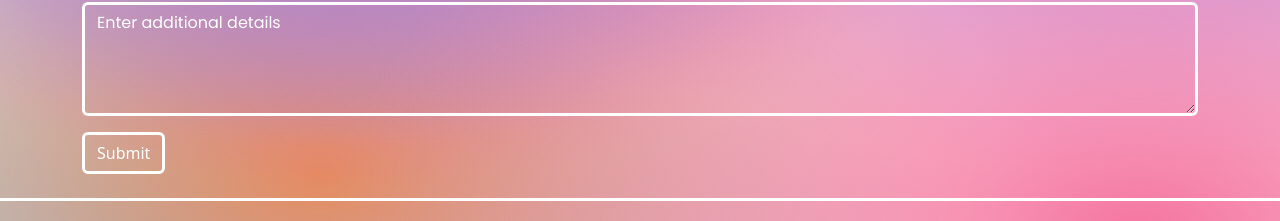
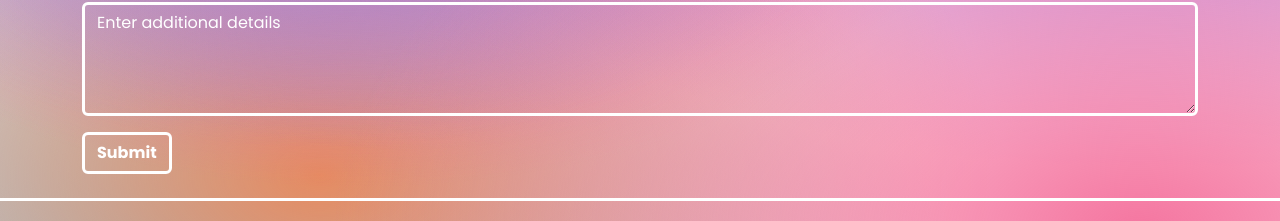
Before and after one commit to Calmcat1/graphix-central-v2, a React (Create React App) app: page /Contact in a window 1280 px wide. Shown: the part 448-669 px from the top of the page. Built offline with nearby package versions, Linux system fonts and the light colour scheme.

Commit message:
modified:   src/components/ContactForm/ContactForm.css

```diff
--- a/src/components/ContactForm/ContactForm.css
+++ b/src/components/ContactForm/ContactForm.css
@@ -7,3 +7,8 @@ input::placeholder, textarea::placeholder{
   font-family: poppins;
   color: white !important;
 }
+
+.btn-custom{
+  font-family: poppins !important;
+  font-weight: 700 !important;
+}
```
